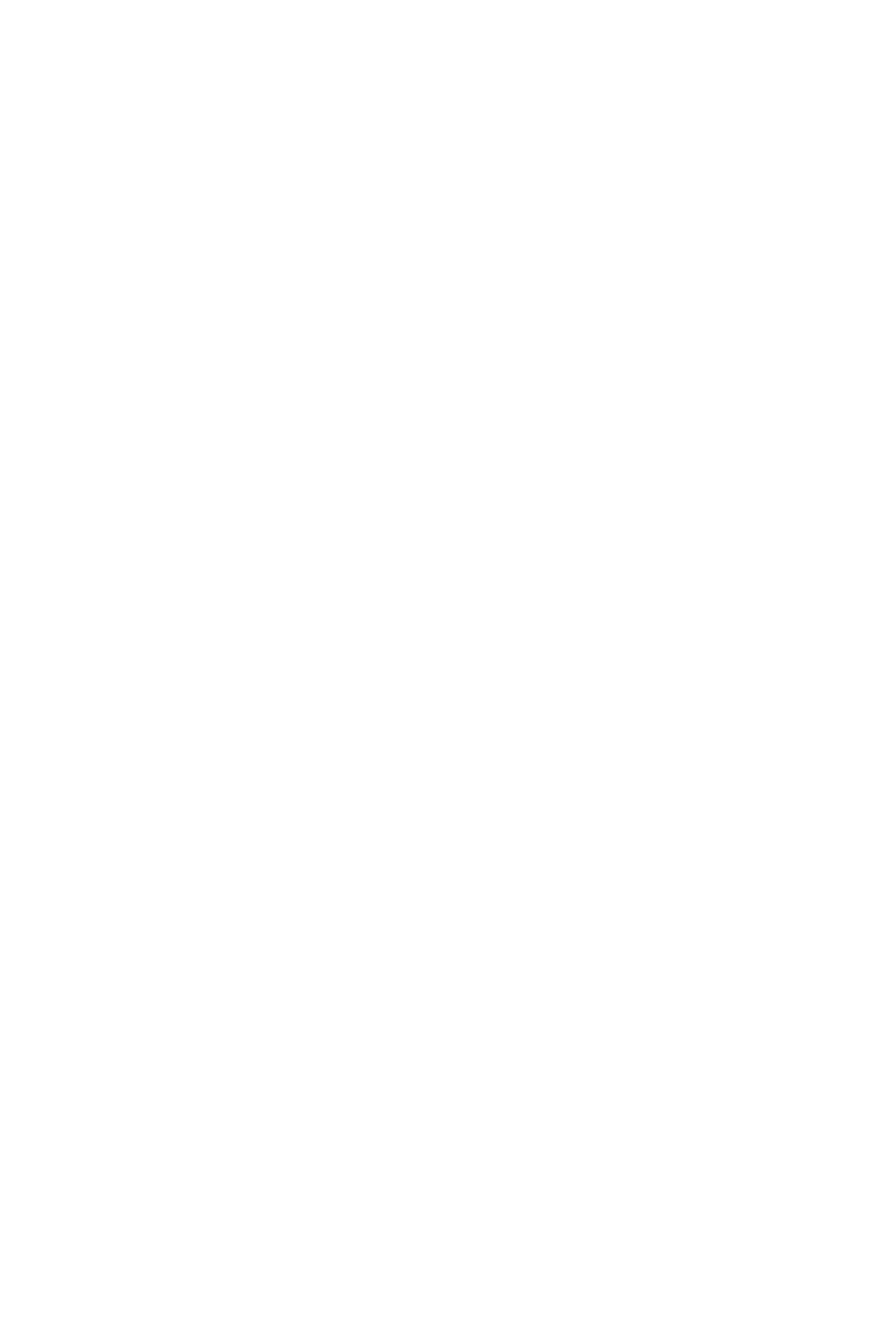
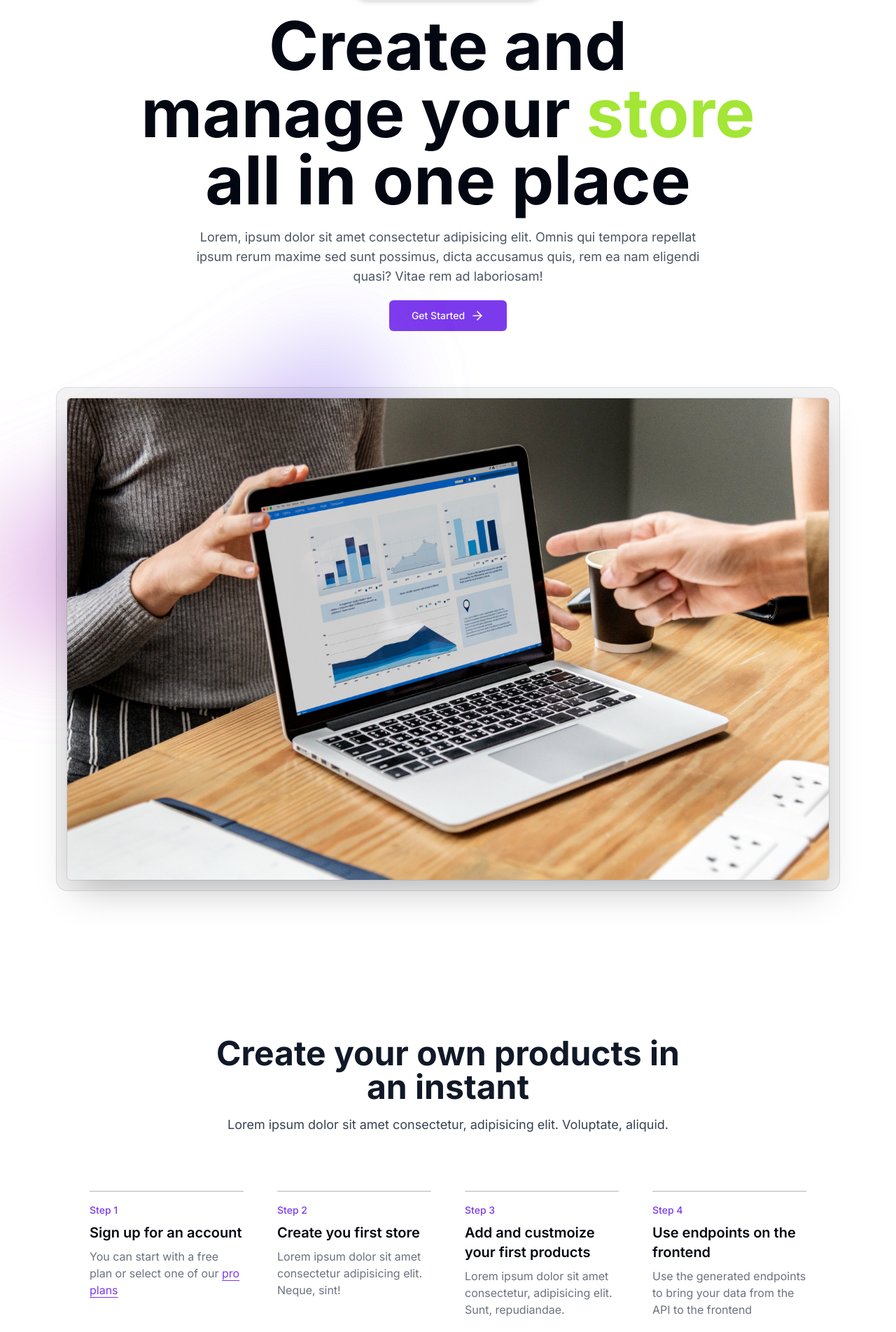
Before and after one commit to EBosch14/saas-project, a Next.js app: page / in a window 1280 px wide. Shown: the part 197-2100 px from the top of the page at 70% size. Before the commit the page ends 800 px from the top, so only its background shows below. Built offline with nearby package versions, Linux system fonts and the light colour scheme.

Commit message:
feat(/src/app/): :sparkles: finish landing page

```diff
--- a/src/app/layout.tsx
+++ b/src/app/layout.tsx
@@ -1,22 +1,26 @@
-import './globals.css'
-import type { Metadata } from 'next'
-import { Inter } from 'next/font/google'
+import { cn } from "@/lib/utils";
+import "./globals.css";
+import type { Metadata } from "next";
+import { Inter } from "next/font/google";
 
-const inter = Inter({ subsets: ['latin'] })
+const inter = Inter({ subsets: ["latin"] });
 
 export const metadata: Metadata = {
-  title: 'Create Next App',
-  description: 'Generated by create next app',
-}
+  title: "ADTypical Group - Home",
+  description: "Generated by create next app",
+};
 
 export default function RootLayout({
   children,
 }: {
-  children: React.ReactNode
+  children: React.ReactNode;
 }) {
   return (
-    <html lang="en">
-      <body className={inter.className}>{children}</body>
+    <html lang="en" className="light">
+      <body
+        className={cn("min-h-screen font-sans antialiased", inter.className)}>
+        {children}
+      </body>
     </html>
-  )
+  );
 }
--- a/src/app/page.tsx
+++ b/src/app/page.tsx
@@ -1,5 +1,161 @@
+import MaxWidthWrapper from "@/components/max-width-wrapper";
+import Link from "next/link";
+import { ArrowRightIcon } from "lucide-react";
+import { buttonVariants } from "@/components/ui/button";
 import Image from "next/image";
 
 export default function Home() {
-  return <div>SaaS proyect</div>;
+  return (
+    <>
+      <MaxWidthWrapper className="mb-12 mt-28 sm:mt-40 flex flex-col items-center justify-center text-center">
+        <div className="mx-auto mb-4 px-6 py-2 max-w-fit flex items-center justify-center space-x-2 overflow-hidden rounded-full border border-gray-200 bg-white shadow-md backdrop-blur transition-all hover:border-gray-300 hover:bg-white/80">
+          <p className="text-sm font-semibold text-gray-800">
+            ADT - Dashboards is now public!
+          </p>
+        </div>
+        <h1 className="max-w-4xl text-6xl font-bold md:text-6xl lg:text-8xl">
+          Create and manage your <span className="text-lime-400 ">store</span>{" "}
+          all in one place
+        </h1>
+        <p className="mt-5 max-w-prose text-gray-600 sm:text-lg">
+          Lorem, ipsum dolor sit amet consectetur adipisicing elit. Omnis qui
+          tempora repellat ipsum rerum maxime sed sunt possimus, dicta accusamus
+          quis, rem ea nam eligendi quasi? Vitae rem ad laboriosam!
+        </p>
+        <Link
+          className={buttonVariants({
+            size: "lg",
+            className: "mt-5",
+          })}
+          href="/dashboard"
+          target="_blank">
+          Get Started
+          <ArrowRightIcon className="ml-2 h-5 w-5" />
+        </Link>
+      </MaxWidthWrapper>
+      <div>
+        <div className="relative isolate">
+          <div
+            aria-hidden="true"
+            className="pointer-events-none absolute inset-x-0 -top-40 -z-10 transform-gpu overflow-hidden blur-3xl sm:-top-80">
+            <div
+              style={{
+                clipPath:
+                  "polygon(74.1% 44.1%, 100% 61.6%, 97.5% 26.9%, 85.5% 0.1%, 80.7% 2%, 72.5% 32.5%, 60.2% 62.4%, 52.4% 68.1%, 47.5% 58.3%, 45.2% 34.5%, 27.5% 76.7%, 0.1% 64.9%, 17.9% 100%, 27.6% 76.8%, 76.1% 97.7%, 74.1% 44.1%)",
+              }}
+              className="relative left-[calc(50% - 11rem)] aspect-[1155/678] w-[36.125rem] -translate-x-1/2 rotate-[30deg] bg-gradient-to-tr from-[#ff80b5] to-[#9089fc] opacity-30 sm:left-[calc(50% - 30rem)] sm:w-[72.1875rem]"
+            />
+          </div>
+          <div>
+            <div className="mx-auto max-w-6xl px-6 lg:px-8">
+              <div className="mt-16 flow-root sm:mt-24">
+                <div className="-m-2 p-2 bg-gray-900/5 rounded-lg ring-1 ring-inset ring-gray-900/10 lg:-m-4 lg:rounded-2xl lg:p-4">
+                  <Image
+                    src="/dashboard-preview.jpg"
+                    alt="SaaS preview"
+                    width={1300}
+                    height={800}
+                    quality={100}
+                    className="rounded-md shadow-2xl ring-1 ring-gray-900/10"
+                  />
+                </div>
+              </div>
+            </div>
+          </div>
+          <div
+            aria-hidden="true"
+            className="pointer-events-none absolute inset-x-0 -top-40 -z-10 transform-gpu overflow-hidden blur-3xl sm:-top-80">
+            <div
+              style={{
+                clipPath:
+                  "polygon(74.1% 44.1%, 100% 61.6%, 97.5% 26.9%, 85.5% 0.1%, 80.7% 2%, 72.5% 32.5%, 60.2% 62.4%, 52.4% 68.1%, 47.5% 58.3%, 45.2% 34.5%, 27.5% 76.7%, 0.1% 64.9%, 17.9% 100%, 27.6% 76.8%, 76.1% 97.7%, 74.1% 44.1%)",
+              }}
+              className="relative left-[calc(50% - 13rem)] aspect-[1155/678] w-[36.125rem] -translate-x-1/2 rotate-[30deg] bg-gradient-to-tr from-[#ff80b5] to-[#9089fc] opacity-30 sm:left-[calc(50% - 36rem)] sm:w-[72.1875rem]"
+            />
+          </div>
+        </div>
+      </div>
+      <div className="mx-auto mt-32 max-w-5xl sm:mt-56">
+        <div className="mb-12 px-6 lg:px-8">
+          <div className="mx-auto max-w-2xl sm:text-center">
+            <h2 className="mt-2 font-bold text-4xl text-gray-900 sm:text-5xl">
+              Create your own products in an instant
+            </h2>
+            <p className="mt-4 text-lg text-gray-700">
+              Lorem ipsum dolor sit amet consectetur, adipisicing elit.
+              Voluptate, aliquid.
+            </p>
+          </div>
+        </div>
+        <ol className="my-8 space-y-4 pt-8 md:flex md:space-x-12 md:space-y-0">
+          <li className="md:flex-1">
+            <div className="flex flex-col space-y-2 border-l-4 border-zinc-300 py-2 pl-4 md:border-l-0 md:border-t-2 md:pb-0 md:pl-0 md:pt-4">
+              <span className="text-sm font-medium text-primary">Step 1</span>
+              <span className="text-xl font-semibold">
+                Sign up for an account
+              </span>
+              <span className="mt-2 text-gray-500">
+                You can start with a free plan or select one of our{" "}
+                <Link
+                  href="/pricing"
+                  className="text-primary underline underline-offset-4">
+                  pro plans
+                </Link>
+              </span>
+            </div>
+          </li>
+          <li className="md:flex-1">
+            <div className="flex flex-col space-y-2 border-l-4 border-zinc-300 py-2 pl-4 md:border-l-0 md:border-t-2 md:pb-0 md:pl-0 md:pt-4">
+              <span className="text-sm font-medium text-primary">Step 2</span>
+              <span className="text-xl font-semibold">
+                Create you first store
+              </span>
+              <span className="mt-2 text-gray-500">
+                Lorem ipsum dolor sit amet consectetur adipisicing elit. Neque,
+                sint!
+              </span>
+            </div>
+          </li>
+          <li className="md:flex-1">
+            <div className="flex flex-col space-y-2 border-l-4 border-zinc-300 py-2 pl-4 md:border-l-0 md:border-t-2 md:pb-0 md:pl-0 md:pt-4">
+              <span className="text-sm font-medium text-primary">Step 3</span>
+              <span className="text-xl font-semibold">
+                Add and custmoize your first products
+              </span>
+              <span className="mt-2 text-gray-500">
+                Lorem ipsum dolor sit amet consectetur, adipisicing elit. Sunt,
+                repudiandae.
+              </span>
+            </div>
+          </li>
+          <li className="md:flex-1">
+            <div className="flex flex-col space-y-2 border-l-4 border-zinc-300 py-2 pl-4 md:border-l-0 md:border-t-2 md:pb-0 md:pl-0 md:pt-4">
+              <span className="text-sm font-medium text-primary">Step 4</span>
+              <span className="text-xl font-semibold">
+                Use endpoints on the frontend
+              </span>
+              <span className="mt-2 text-gray-500">
+                Use the generated endpoints to bring your data from the API to
+                the frontend
+              </span>
+            </div>
+          </li>
+        </ol>
+        <div className="mx-auto max-w-6xl px-6 lg:px-8">
+          <div className="mt-16 flow-root sm:mt-24">
+            <div className="-m-2 p-2 bg-gray-900/5 rounded-lg ring-1 ring-inset ring-gray-900/10 lg:-m-4 lg:rounded-2xl lg:p-4">
+              <Image
+                src="/dashboard-preview.jpg"
+                alt="SaaS preview"
+                width={1300}
+                height={800}
+                quality={100}
+                className="rounded-md shadow-2xl ring-1 ring-gray-900/10"
+              />
+            </div>
+          </div>
+        </div>
+      </div>
+    </>
+  );
 }
--- a/src/components/max-width-wrapper.tsx
+++ b/src/components/max-width-wrapper.tsx
@@ -1,4 +1,4 @@
-import { cn } from "@/libs/utils";
+import { cn } from "@/lib/utils";
 import { FC, ReactNode } from "react";
 
 interface MaxWidthWrapperProps {
```
